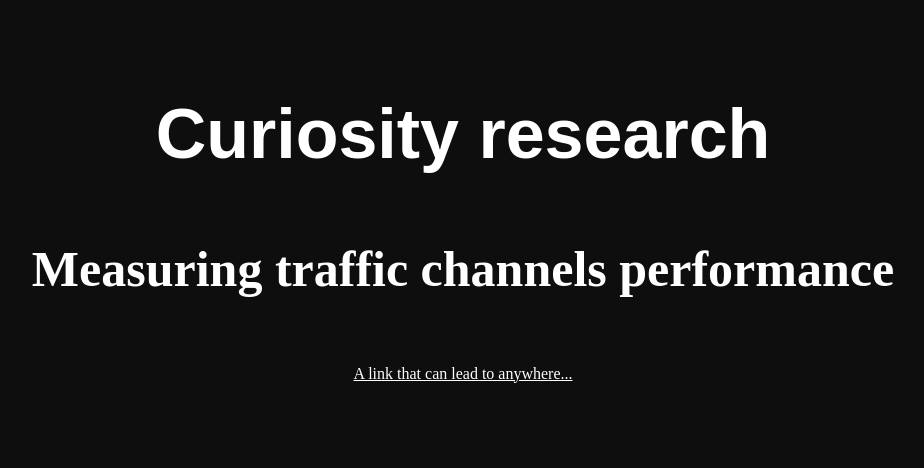
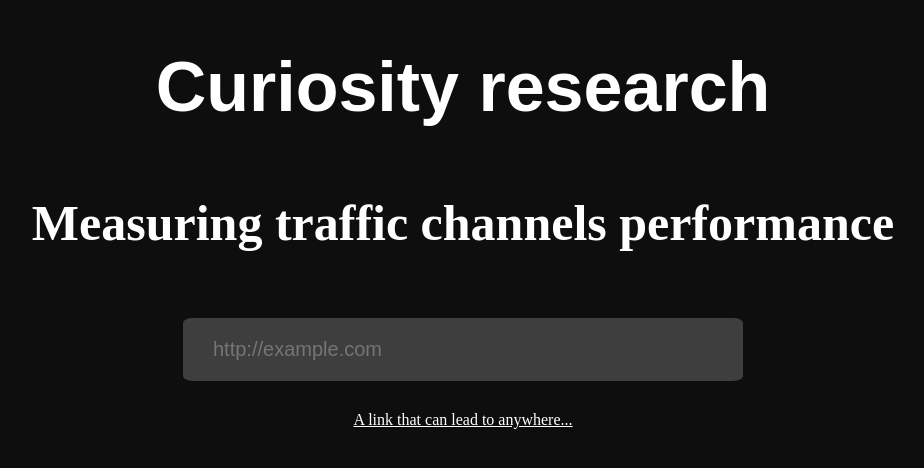
Before and after one commit to Mosquid/curiosity.ga, a plain HTML site: page index.html in a window 1280 px wide. Shown: the part 162-630 px from the top of the page, without its empty margins (177-1101 px from the left). Drawn offline with Linux system fonts and the light colour scheme.

Commit message:
input added for setting href

```diff
--- a/index.html
+++ b/index.html
@@ -6,7 +6,9 @@
     <title>Curiosity - the research project</title>
   </head>
   <style>
-    html {height: 100%;}
+    html {
+      height: 100%;
+    }
     body {
       height: 100%;
       margin: 0;
@@ -29,6 +31,18 @@
     a {
       color: white;
     }
+    input {
+      background-color: rgba(255, 255, 255, 0.2);
+      border-radius: 10px / 5px;
+      border: none;
+      padding: 20px 30px;
+      color: white;
+      width: 500px;
+      max-width: 90vw;
+      margin-bottom: 30px;
+      font-size: 20px;
+      outline: none;
+    }
   </style>
   <body>
     <!-- Global site tag (gtag.js) - Google Analytics -->
@@ -48,6 +62,19 @@
 
     <h1>Curiosity research</h1>
     <h4>Measuring traffic channels performance</h4>
+    <input type="text" placeholder="http://example.com" />
     <a href="#">A link that can lead to anywhere...</a>
+    <script>
+      const input = document.querySelector("input")
+      const a = document.querySelector('a')
+
+      input.addEventListener("keyup", handleChange)
+      input.addEventListener("change", handleChange)
+
+
+      function handleChange() {
+        a.setAttribute('href', input.value)
+      }
+    </script>
   </body>
 </html>
```
